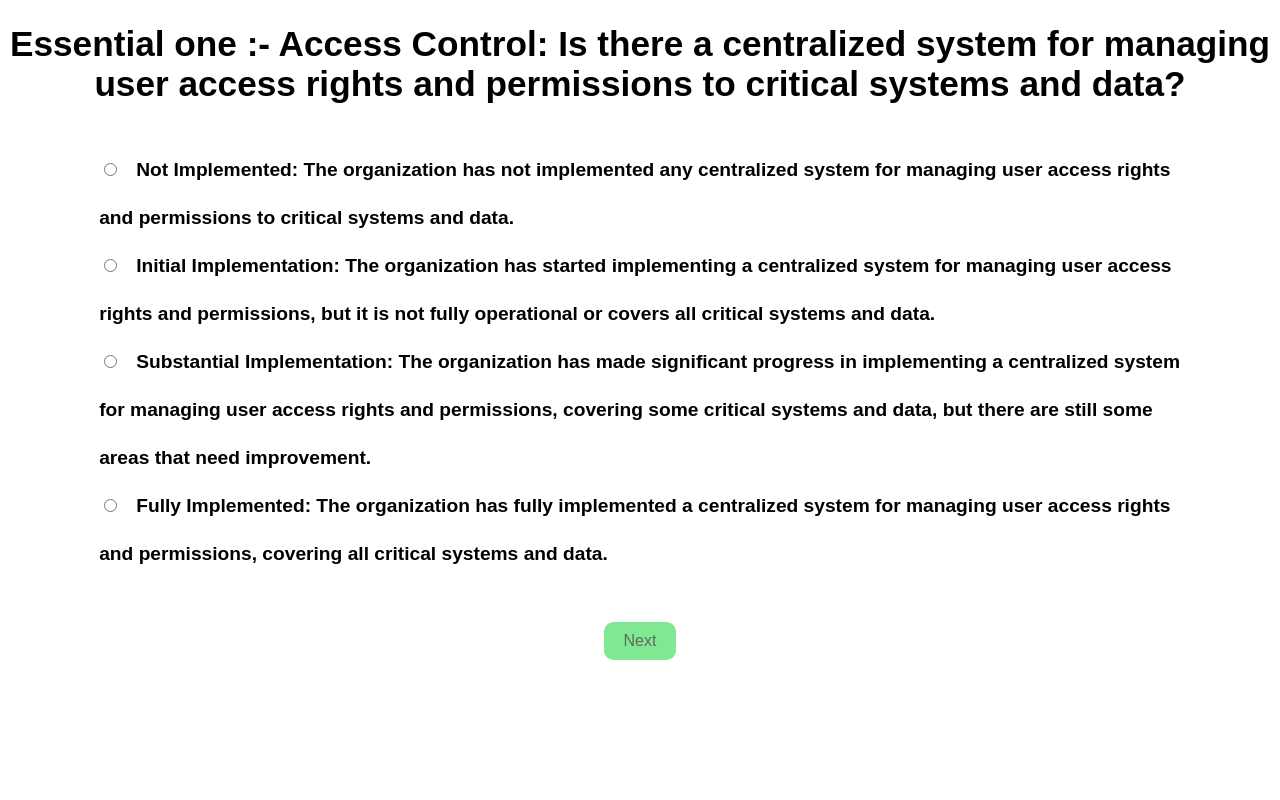
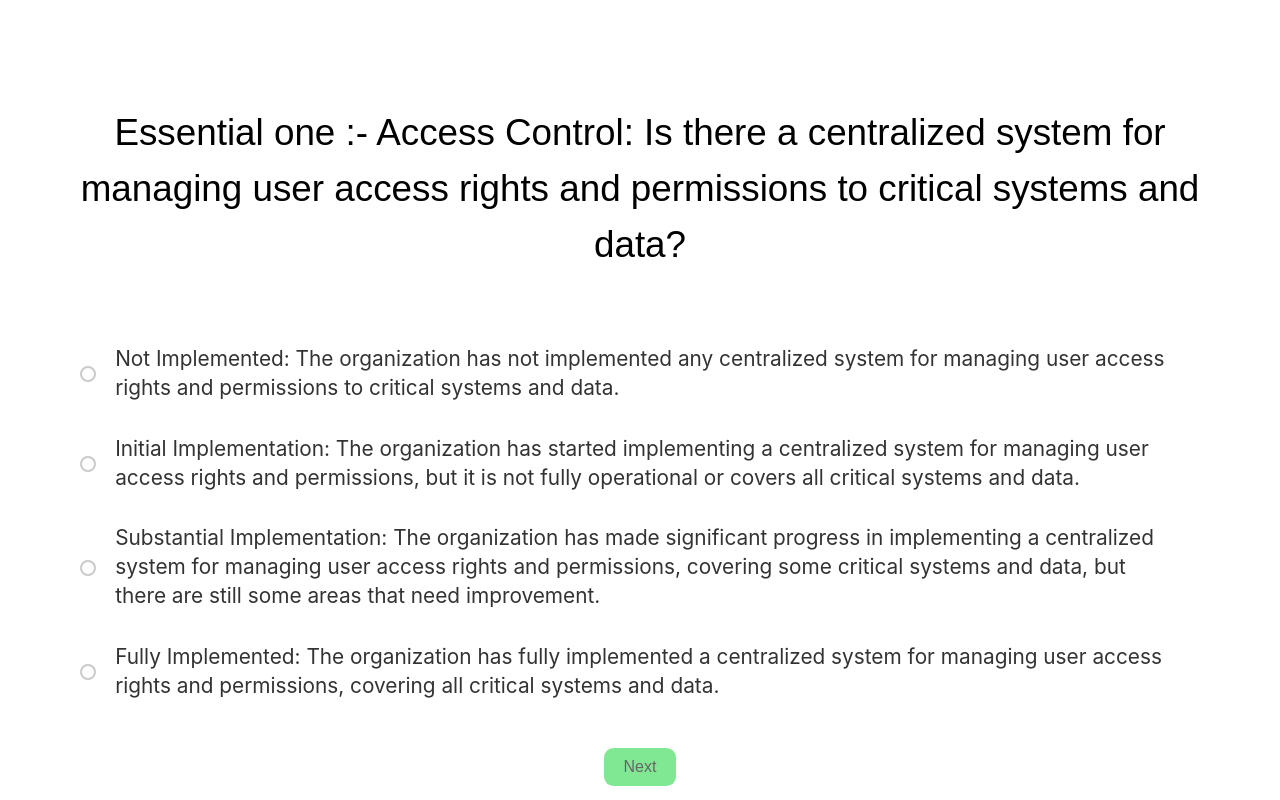
Before and after one commit to raghavagarwal701/mark2, a React (Create React App) app: page / in a window 1280 px wide. Built offline with nearby package versions, Linux system fonts and the light colour scheme.

Commit message:
pdf generation

```diff
--- a/src/App.css
+++ b/src/App.css
@@ -1,26 +1,84 @@
 .question {
   font-family:Arial, Helvetica, sans-serif;
-  font-size: 2.2rem;
+  font-weight: 300;
+  line-height: 3.5rem;
+  font-size: 2.3rem;
+  padding-top: 5rem;
+  padding-left: 4rem;
+  padding-right: 4rem;
 }
+
+form {
+  display: flex;
+  flex-direction: column;
+  align-items: flex-start;
+  text-align: left;
+  cursor: pointer;
+  line-height: 2.5rem;
+  padding-top: 3rem;
+  padding-left: 5rem;
+  padding-right: 5rem;
+  gap: 2rem;
+}
+.opt{
+  display: flex;
+  /* flex-direction: column; */
+  align-items: center;
+  gap: 1.2rem;
+  cursor: pointer;
+  font-size: 1.3rem;
+  text-align: left;
+  color: #333;
+}
+
 label {
-  font-size: 1.2rem;
-  font-weight: bolder;
-  font-family:Arial, Helvetica, sans-serif;
-  line-height: 3rem;
-  margin-left: 1rem;
+  display: flex;
+  flex-direction: column;
+  align-items: flex-start;
+  cursor: pointer;
+  font-size: 1.3rem;
+  text-align: left;
+  color: #333;
+  line-height: 1.8rem;
 }
-form {
-  text-align: left;
-  padding: 1.2rem;
-  margin-left: 5rem;
-  margin-right: 5rem;
-  flex-direction: row;
+
+input[type="radio"] {
+  cursor: pointer;
+  appearance: none;
+  -webkit-appearance: none;
+  width: 1rem;
+  height: 1rem;
+  border: 2px solid #cacaca;
+  border-radius: 50%;
+  outline: none;
+  transition: border-color 0.3s ease-in-out;
+  margin: 0%;
 }
+input[type="radio"]:checked {
+  border-color: #000000;
+  background-color: #49c3e1; /* Add background color */
+  box-shadow: 0 0 0 4px rgba(228, 225, 85, 0.2);
+}
+
+input[type="radio"]::before {
+  content: "";
+  display: block;
+  width: 1rem;
+  height: 1rem;
+  background-color: #007bff;
+  border-radius: 50%;
+  transform: scale(0);
+  transition: transform 0.3s ease-in-out;
+}
+
+/* input[type="radio"]:checked::before {
+  transform: scale(0);
+} */
 
 button {
   display: inline-block;
   padding: 10px 20px;
-  margin-top: 1.5rem;
+  margin-top: 3rem;
   background-color: #2dda4d;
   opacity: 0.6;
   border: none;
--- a/src/App.js
+++ b/src/App.js
@@ -500,20 +500,19 @@ const App = () => {
     () => questionnaire[`essential${currentEssential}`],
     [currentEssential, questionnaire]
   );
-  // console.log(currentEssential);
-  // console.log(currentEssentialQuestions);
-  // Find the index of the first unanswered question in the current essential level
-  // const currentQuestionIndex = currentEssentialQuestions.findIndex(
-  //   (question) => question.choosedOption === null
-  // );
-//hollll
-  // The questionnaire is completed when there are no more unanswered questions
+
+
+
+
+
+  //pdf generation
+
   const isQuestionnaireCompleted = !currentEssentialQuestions;
   const generatePDFReport = () => {
     const doc = new jsPDF({
       orientation: 'portrait',
       unit: 'mm',
-      format: [210, 297], // A4 size (you can adjust the width and height as needed)
+      format: [210, 297],
       compress: true,
       lineHeight: 1.2,
       marginLeft: 10,
@@ -522,20 +521,92 @@ const App = () => {
       marginBottom: 10,
     });
 
-    const titleFont = 'bold 30px Arial';
+    //printing title
+    const titleFont = 'bold Arial';
+    const titleFontSize = 30;
     const titleText = 'User Assessment Report';
+    doc.setFont(titleFont);
+    doc.setFontSize(titleFontSize);
     const titleTextWidth = doc.getTextWidth(titleText);
+    const centerX = (doc.internal.pageSize.width - titleTextWidth) / 2;
+    doc.text(centerX, 20, titleText);
 
-    // Calculate the x-coordinate to center the title
-    const centerX = (doc.internal.pageSize.width - titleTextWidth) / 2;
+    //printing article
+    let y = 40;
+    const maxWidth = doc.internal.pageSize.width - 35;
+    const articleContent = `
+Introduction:
+In today's digital landscape, cybersecurity has become a critical concern for businesses of all sizes. The complexities of this field can be daunting, especially for those without a technical background. This article aims to break down the Australian Cyber Security Centre's (ACSC) Essential 8 (E8) strategies in simple terms, emphasizing their significance for businesses and offering a non-technical perspective.
 
-    // Draw the title in the center
-    doc.setFont(titleFont);
-    doc.text(centerX, 20, titleText);
-    let y = 40;
+Understanding the ACSC and Essential 8:
+The ACSC, a unit under the Australian Signals Directorate (ASD), plays a pivotal role in bolstering Australia's cybersecurity resilience. The E8 strategies are designed to provide essential guidance to businesses across various sectors. Contrary to common misconceptions, these strategies are not just for large corporations or government entities; they apply to businesses of all sizes, safeguarding their digital assets and sensitive data.
 
-    // Set the maximum content width to fit within the page
-    const maxWidth = doc.internal.pageSize.width - 25;
+Essential 8 Strategies in Layman's Terms:
+1. Application Control:
+Think of it as a digital security guard that only allows trusted software into your systems. By maintaining a list of authorized applications, this strategy prevents unauthorized and potentially harmful programs from gaining access.
+2. Patch Applications:
+Similar to maintaining your car, applying software patches keeps your digital systems up-to-date and secure. These patches address vulnerabilities that cyber attackers might exploit.
+3. Configure Microsoft Office Macro Settings:
+Microsoft Office is widely used, and hackers sometimes exploit its macros for attacks. Properly configuring these settings protects your business from such threats.
+4. User Application Hardening:
+This strategy ensures that your team can recognize and avoid cyber threats when accessing corporate systems. Empowering your employees with cybersecurity knowledge minimizes the risk of human error-related breaches.
+5. Restrict Administrative Privileges:
+Just as you limit access to certain areas of your physical office, restricting administrative privileges limits potential cyber attackers' access to sensitive data.
+6. Patch Operating Systems:
+This strategy involves timely application of patches to your operating systems and applications, safeguarding them against known vulnerabilities.
+7. Multi-Factor Authentication (MFA):
+Imagine an additional layer of security beyond passwords, such as fingerprints or unique codes. MFA enhances account security by adding this extra step during login.
+8. Regular Backups:
+Like a digital safety vault, regular backups ensure your critical data is secure and can be restored in case of cyber incidents or hardware failures.
+
+The Business Perspective:
+Cybersecurity is no longer just an IT issue; it's a business problem. Everyone in your organization plays a role in safeguarding against cyber threats. Here are the common questions addressed:
+
+1. What's in it for me?\nEnhanced Protection: E8 strategies act as a digital shield, boosting your confidence in data security. Reduced Risks: Implementing these strategies significantly lowers the chances of falling victim to cyberattacks. Customer Trust: Prioritizing cybersecurity builds  trust with customers, demonstrating your commitment to their privacy.
+2. Why should I do it now?\nDelaying implementation exposes your business to cyber threats, operational disruptions, financial losses, and reputational damage.
+3. What impact does it have on non-technical users?\nWhile implementing E8 strategies brings changes, they're ultimately beneficial for the business. It's like the extra step you take for online banking security.
+
+Positive Impacts of E8 Implementation:
+1. Improved Cyber Resilience: Better preparedness to withstand and recover from cyber incidents.
+2. Regulatory Compliance: Aligning with industry cybersecurity requirements.
+3. Business Growth: Enhanced confidence from partners, clients, and investors.
+4. Competitive Advantage: Distinguishing your business as cybersecurity-conscious.
+
+Seeking Assistance:
+Cyber Ethos specializes in simplifying complex cybersecurity concepts for businesses. They're dedicated to making your cybersecurity journey seamless and empowering your secure digital navigation.
+
+Conclusion:
+Understanding the Essential 8 strategies in non-technical terms is crucial for all businesses. By prioritizing these strategies, you're not only enhancing protection but also ensuring long-term business success in the digital age. Remember, cybersecurity is a shared responsibility that goes beyond IT departments – it's a commitment to safeguarding your business and its future.
+
+
+
+
+The following is an assessment of your current maturity level based on your
+provided responses.
+    `;
+    const normalFontSize = 12;
+    const largerFontSize = 16;
+    const articleLines = doc.splitTextToSize(articleContent, maxWidth + 255);
+    const lineHeight = doc.getTextDimensions('M').h; // Use 'M' as a dummy character
+    for (let i = 0; i < articleLines.length; i++) {
+      const remainingPageSpace = doc.internal.pageSize.height - y;
+      if (remainingPageSpace < lineHeight) {
+        // Add a new page if remaining space is not enough for the next line
+        doc.addPage();
+        y = 40; // Reset y position for new page
+      }
+      if(articleLines[i].includes('The following is an assessment of your current maturity level based on your')){
+        doc.addPage();
+        y = 40;
+      }
+      if (articleLines[i].includes('Introduction:') || articleLines[i].includes('Understanding the ACSC and Essential 8:') ||articleLines[i].includes('Essential 8 Strategies in Layman\'s Terms:') || articleLines[i].includes('The Business Perspective:') || articleLines[i].includes('Positive Impacts of E8 Implementation:') || articleLines[i].includes('Seeking Assistance:') || articleLines[i].includes('Conclusion:') || articleLines[i].includes('The following is an assessment of your current maturity level based on your') || articleLines[i].includes('provided responses.')) {
+        doc.setFontSize(largerFontSize);
+      } else {
+        doc.setFontSize(normalFontSize);
+      }
+      doc.text(20, y, articleLines[i]);
+      y += lineHeight;
+    }
 
     Object.entries(userResponses).forEach(([question, response]) => {
       const questionText = `Question: ${question}`;
--- a/src/Questions/Question.js
+++ b/src/Questions/Question.js
@@ -21,7 +21,7 @@ const Question = ({ question, onOptionChange }) => {
     <h1 className="question">{question.question}</h1>
     <form>
     {question.options.map((option, index) => (
-        <>
+        <div className='opt'>
             <input
                 type="radio"
                 id={`option${index}`}
@@ -30,7 +30,7 @@ const Question = ({ question, onOptionChange }) => {
             />
             <label htmlFor={`option${index}`}>{option[0]}</label>
             <br />
-        </>
+        </div>
     ))}
     </form>
     <button onClick={handleNextQuestion}>
```
